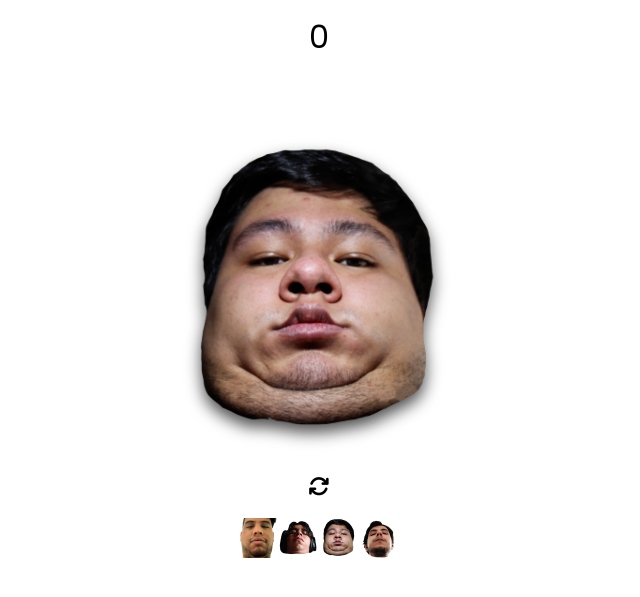
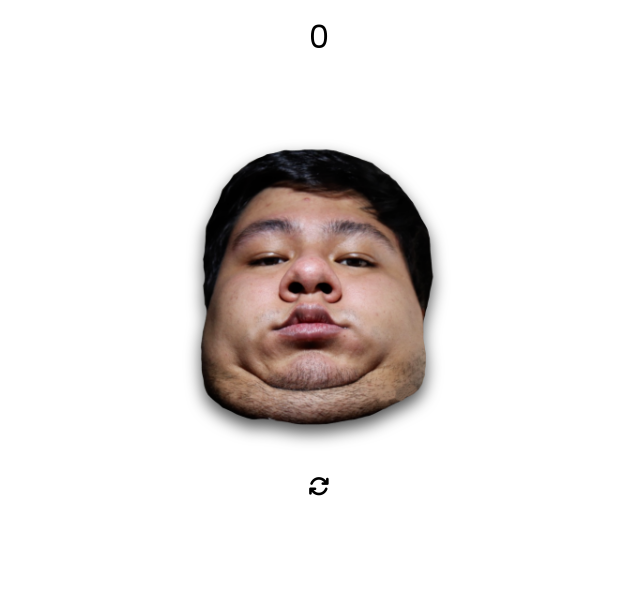
Before and after one commit to Xen98/koke-clicker, a plain HTML site: page index.html in a window 1280 px wide. Shown: the part 123-720 px from the top of the page, without its empty margins (321-961 px from the left). Drawn offline with Linux system fonts and the light colour scheme.

Commit message:
Primeras skins añadidas 2

```diff
--- a/assets/css/styles.css
+++ b/assets/css/styles.css
@@ -56,14 +56,10 @@ body {
   position: relative;
   left: 50%;
   transform: translateX(-50%);
-  max-height: 0;
-  transition: max-height 1s ease-out;
-  overflow: hidden;
   }
 
 .oculto {
-  max-height: 500px;
-  transition: max-height 1s ease-in;
+  display: none;
 }
 
 .skin-modal__lista {
--- a/assets/js/app.js
+++ b/assets/js/app.js
@@ -35,8 +35,11 @@ const mostrarSkins = () => {
 }
 
 const seleccionarSkin = (e) => {
-  skinId= e.originalTarget.id;
-  koke.setAttribute('src', refSkins[skinId]);
+  skinId = e.originalTarget.id;
+  console.log(e);
+  if (skinId != 'skins') {
+    koke.setAttribute('src', refSkins[skinId]);
+  }
 }
 
 koke.addEventListener('click', contadorKoke);
```
